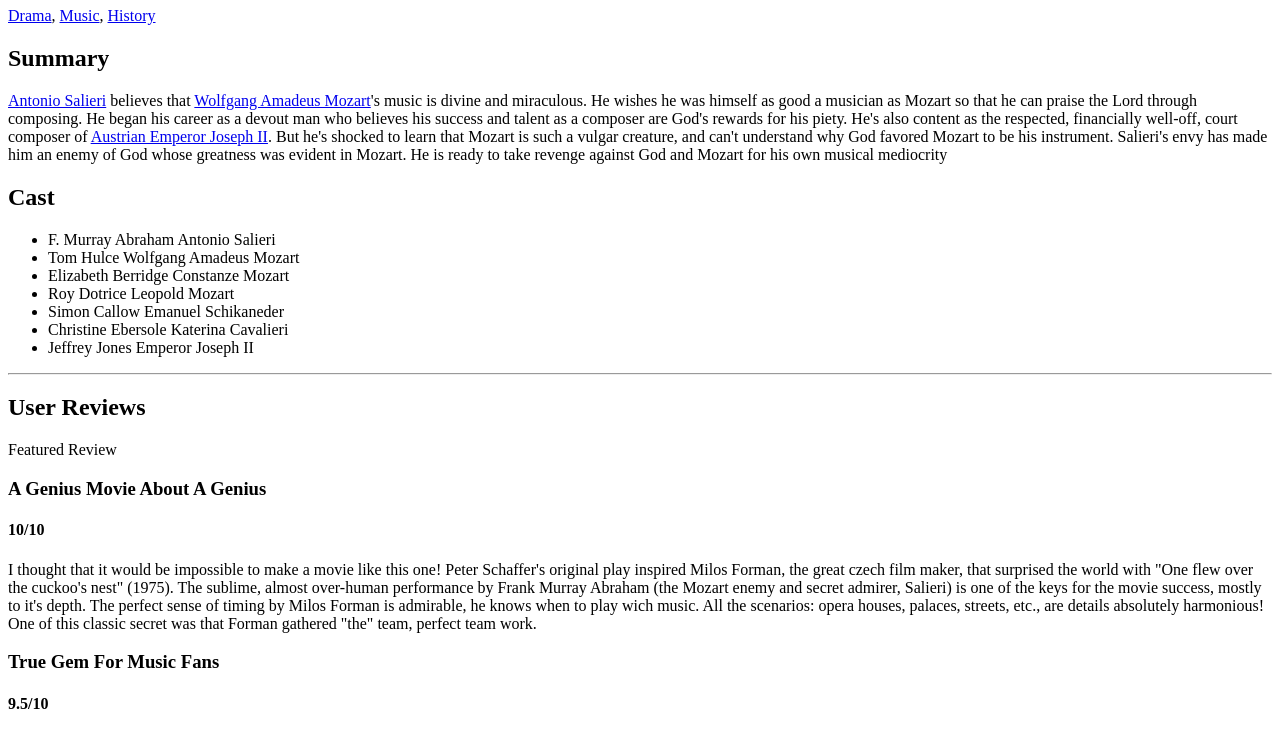
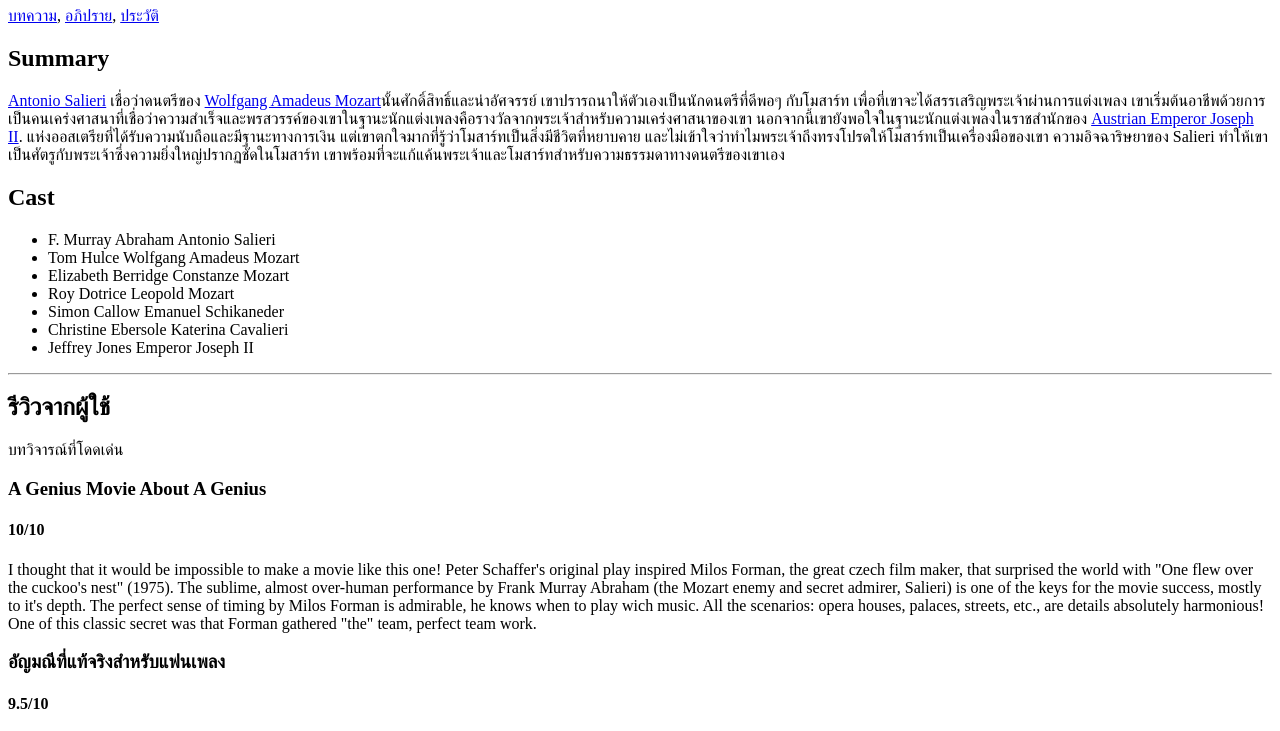
Before and after one commit to silver-g8/htmldemo, a plain HTML site: page css_color.html in a window 1280 px wide. Shown: the part 73-804 px from the top of the page. Drawn offline with Linux system fonts and the light colour scheme.

Commit message:
Update css_color.html

```diff
--- a/css_color.html
+++ b/css_color.html
@@ -1,3 +1,4 @@
+
 <!DOCTYPE html>
 <html lang="en">
 
@@ -10,27 +11,17 @@
 </head>
 
 <body>
-  <h1>Amadeus</h1>
+  <h1>วิกิพีเดียภาษาไทย</h1>
   <div>
-    <a href="/drama">Drama</a>, <a href="/music">Music</a>,
-    <a href="/history">History</a>
+    <a href="#">บทความ</a>, <a href="#"">อภิปราย</a>,
+    <a href="#">ประวัติ</a>
   </div>
   <h2>Summary</h2>
   <p>
     <a href="https://en.wikipedia.org/wiki/Antonio_Salieri">Antonio Salieri</a>
-    believes that
-    <a href="https://en.wikipedia.org/wiki/Wolfgang_Amadeus_Mozart">Wolfgang Amadeus Mozart</a>'s music is divine and
-    miraculous. He wishes he was himself as good a
-    musician as Mozart so that he can praise the Lord through composing. He
-    began his career as a devout man who believes his success and talent as a
-    composer are God's rewards for his piety. He's also content as the
-    respected, financially well-off, court composer of
-    <a href="https://en.wikipedia.org/wiki/Joseph_II,_Holy_Roman_Emperor">Austrian Emperor Joseph II</a>. But he's
-    shocked to learn that Mozart is such a vulgar creature, and
-    can't understand why God favored Mozart to be his instrument. Salieri's
-    envy has made him an enemy of God whose greatness was evident in Mozart.
-    He is ready to take revenge against God and Mozart for his own musical
-    mediocrity
+    เชื่อว่าดนตรีของ
+    <a href="https://en.wikipedia.org/wiki/Wolfgang_Amadeus_Mozart">Wolfgang Amadeus Mozart</a>นั้นศักดิ์สิทธิ์และน่าอัศจรรย์ เขาปรารถนาให้ตัวเองเป็นนักดนตรีที่ดีพอๆ กับโมสาร์ท เพื่อที่เขาจะได้สรรเสริญพระเจ้าผ่านการแต่งเพลง เขาเริ่มต้นอาชีพด้วยการเป็นคนเคร่งศาสนาที่เชื่อว่าความสำเร็จและพรสวรรค์ของเขาในฐานะนักแต่งเพลงคือรางวัลจากพระเจ้าสำหรับความเคร่งศาสนาของเขา นอกจากนี้เขายังพอใจในฐานะนักแต่งเพลงในราชสำนักของ
+    <a href="https://en.wikipedia.org/wiki/Joseph_II,_Holy_Roman_Emperor">Austrian Emperor Joseph II</a>. แห่งออสเตรียที่ได้รับความนับถือและมีฐานะทางการเงิน แต่เขาตกใจมากที่รู้ว่าโมสาร์ทเป็นสิ่งมีชีวิตที่หยาบคาย และไม่เข้าใจว่าทำไมพระเจ้าถึงทรงโปรดให้โมสาร์ทเป็นเครื่องมือของเขา ความอิจฉาริษยาของ Salieri ทำให้เขาเป็นศัตรูกับพระเจ้าซึ่งความยิ่งใหญ่ปรากฏชัดในโมสาร์ท เขาพร้อมที่จะแก้แค้นพระเจ้าและโมสาร์ทสำหรับความธรรมดาทางดนตรีของเขาเอง
   </p>
   <h2>Cast</h2>
   <ul>
@@ -43,9 +34,9 @@
     <li>Jeffrey Jones <span>Emperor Joseph II</span></li>
   </ul>
   <hr />
-  <h2>User Reviews</h2>
+  <h2>รีวิวจากผู้ใช้</h2>
   <div>
-    <span>Featured Review</span>
+    <span>บทวิจารณ์ที่โดดเด่น</span>
     <h3>A Genius Movie About A Genius</h3>
     <h4>10/10</h4>
     <p>
@@ -62,7 +53,7 @@
     </p>
   </div>
   <div>
-    <h3>True Gem For Music Fans</h3>
+    <h3>อัญมณีที่แท้จริงสำหรับแฟนเพลง</h3>
     <h4>9.5/10</h4>
     <p>
       I'd like to point out a few facts before I review the movie. First of
```
